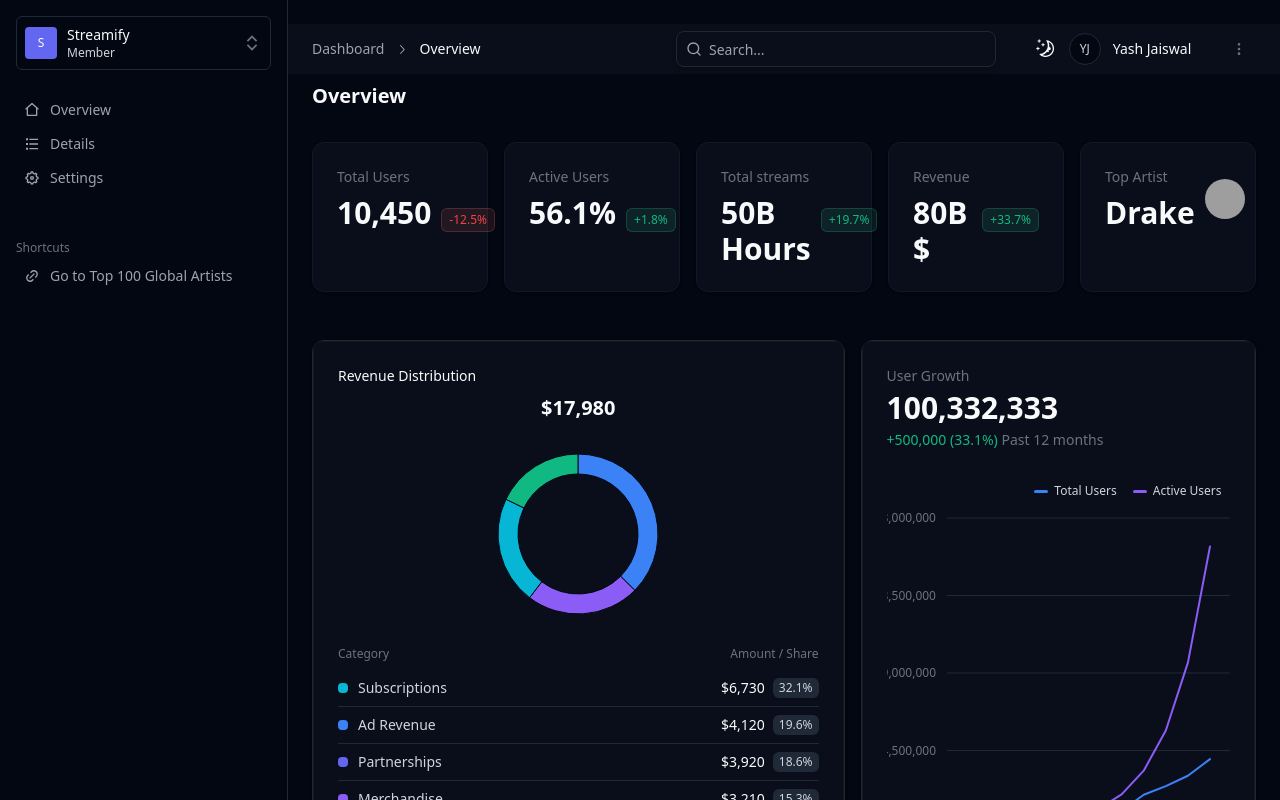
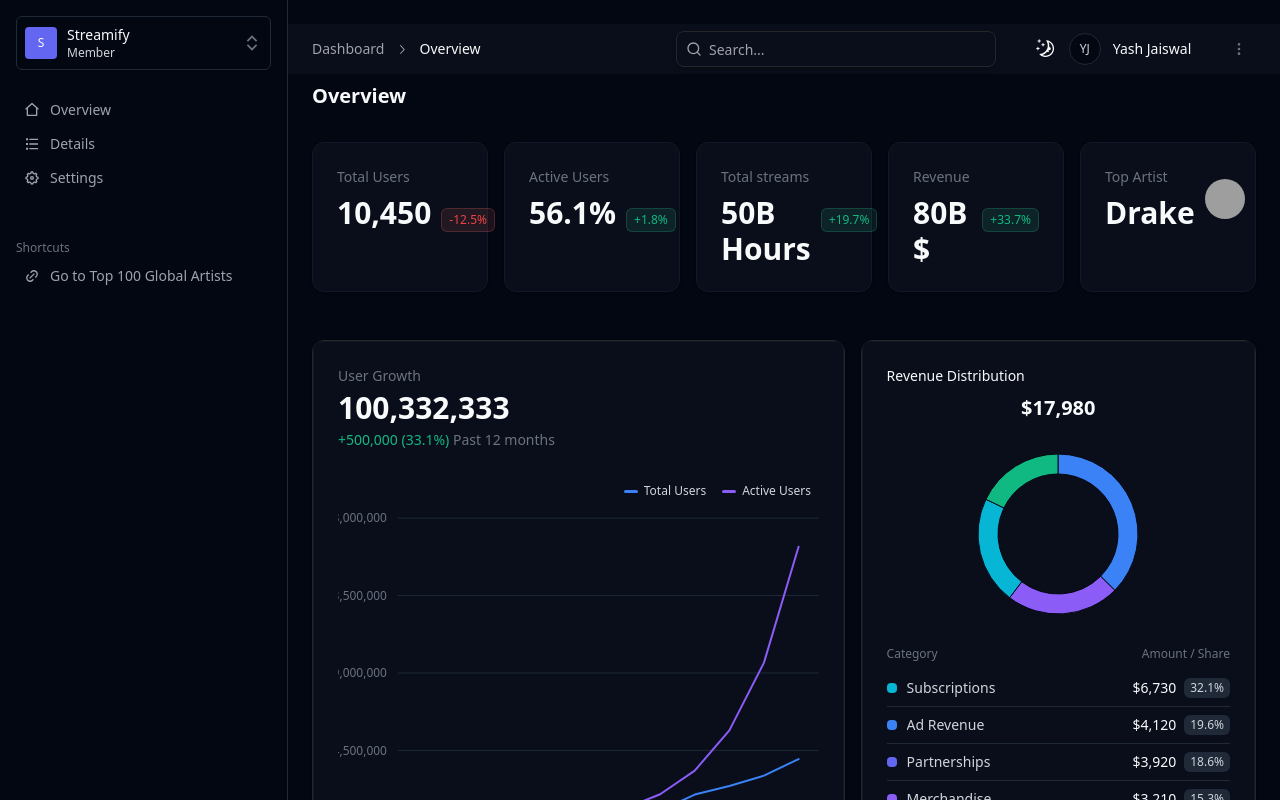
Before and after one commit to theyashjaiswal/streamify-speedy-labs, a React (Vite) app: page / in a window 1280 px wide. Shown: the top 800 px of the page. Built offline with nearby package versions, Linux system fonts and the light colour scheme; grey boxes are pictures that could not be loaded.

Commit message:
update layout positions of cards

```diff
--- a/src/App.tsx
+++ b/src/App.tsx
@@ -191,8 +191,8 @@ function App() {
           </h1>
           <Keymetrics />
           <section className="relative grid grid-cols-1 gap-4 md:grid-cols-2 lg:grid-cols-7 p-6 ">
+            <UserGrowth />
             <RevenueDistribution />
-            <UserGrowth />
             <RecentStreams />
             <TopStreamed />
           </section>
--- a/src/RevenueDistribution.tsx
+++ b/src/RevenueDistribution.tsx
@@ -56,7 +56,7 @@ export default function RevenueDistribution() {
       );
 
   return (
-    <section className="h-fit rounded-xl border bg-card text-card-foreground shadow col-span-4 ">
+    <section className="h-fit rounded-xl border bg-card text-card-foreground shadow col-span-4  lg:col-span-3 ">
       <Card className="">
         <h3 className="text-sm font-medium text-gray-900 dark:text-gray-50">
           Revenue Distribution
--- a/src/UserGrowth.tsx
+++ b/src/UserGrowth.tsx
@@ -119,7 +119,7 @@ const valueFormatter = (number: number) =>
 
 export default function UserGrowth() {
   return (
-    <section className="rounded-xl border bg-card text-card-foreground shadow h-fit col-span-4 lg:col-span-3">
+    <section className="rounded-xl border bg-card text-card-foreground shadow h-fit col-span-4">
       {" "}
       <Card className="">
         <h3 className="text-sm text-gray-500 dark:text-gray-500">
```
